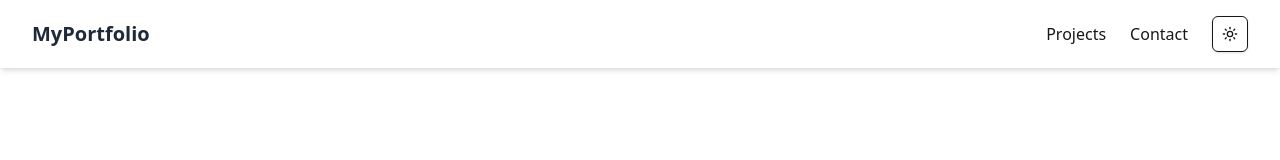
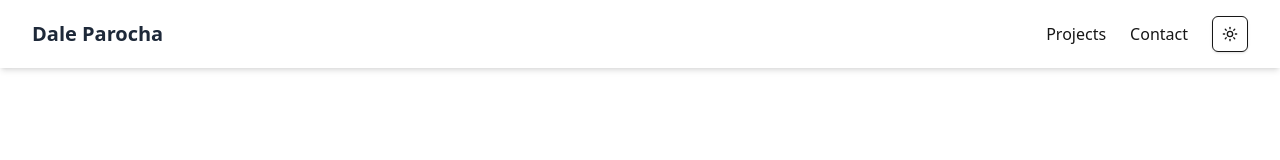
Before and after one commit to notsoworkingbro/Portfolio-2025, a Next.js app: page / in a window 1280 px wide. Shown: the top 160 px of the page. Built offline with nearby package versions, Linux system fonts and the light colour scheme.

Commit message:
added Dark Mode Light Mode and Mellow Mode

```diff
--- a/src/app/components/Navbar.tsx
+++ b/src/app/components/Navbar.tsx
@@ -8,7 +8,7 @@ export default function Navbar() {
     <nav className="flex justify-between items-center px-8 py-4 shadow-md bg-white dark:bg-neutral-900 transition-colors duration-300">
       {/* Logo / Title */}
       <h1 className="text-xl font-bold text-gray-800 dark:text-white">
-        MyPortfolio
+        Dale Parocha
       </h1>
 
       {/* Navigation Links + Theme Toggle */}
```
